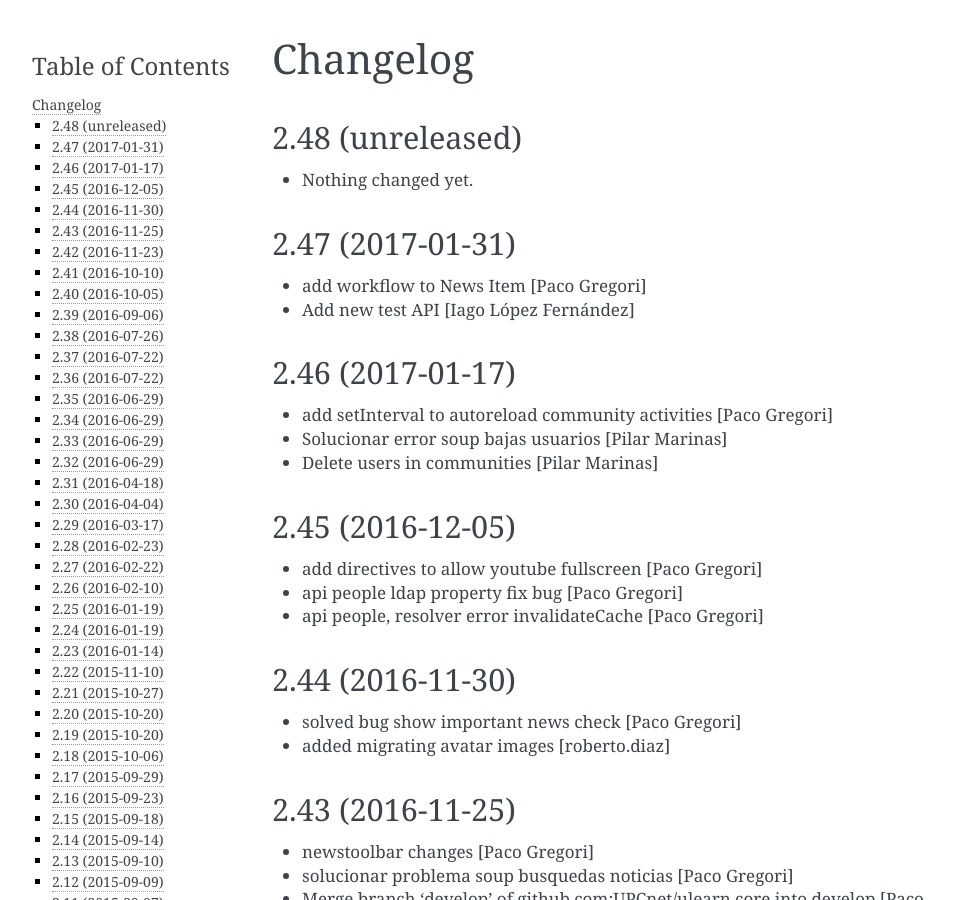
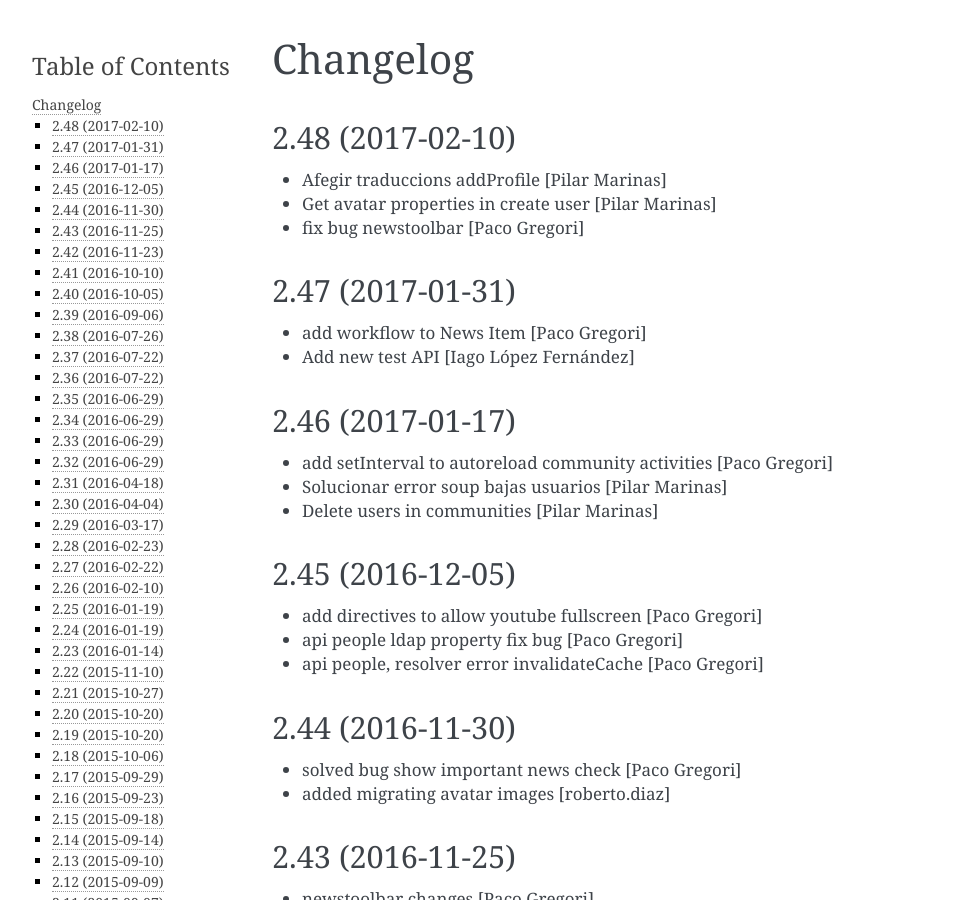
Before and after one commit to UPCnet/ulearn.core, a Sphinx documentation site: the page built from docs/HISTORY.rst, in a window 1280 px wide and 900 px high. Shown: the whole window, without its empty margins (148-1102 px from the left). Built offline with Sphinx 7.4.7, drawn with Linux system fonts in a browser that asks for light colours; pages that are not in the unit, such as notebooks, are missing from menus.

Commit message:
Preparing release 2.48

```diff
--- a/docs/HISTORY.rst
+++ b/docs/HISTORY.rst
@@ -1,11 +1,12 @@
 Changelog
 =========
 
-2.48 (unreleased)
+2.48 (2017-02-10)
 -----------------
 
-- Nothing changed yet.
-
+* Afegir traduccions addProfile [Pilar Marinas]
+* Get avatar properties in create user [Pilar Marinas]
+* fix bug newstoolbar [Paco Gregori]
 
 2.47 (2017-01-31)
 -----------------
--- a/setup.py
+++ b/setup.py
@@ -1,7 +1,7 @@
 from setuptools import setup, find_packages
 import os
 
-version = '2.48.dev0'
+version = '2.48'
 
 README = open('README.rst').read()
 HISTORY = open(os.path.join('docs', 'HISTORY.rst')).read()
```
